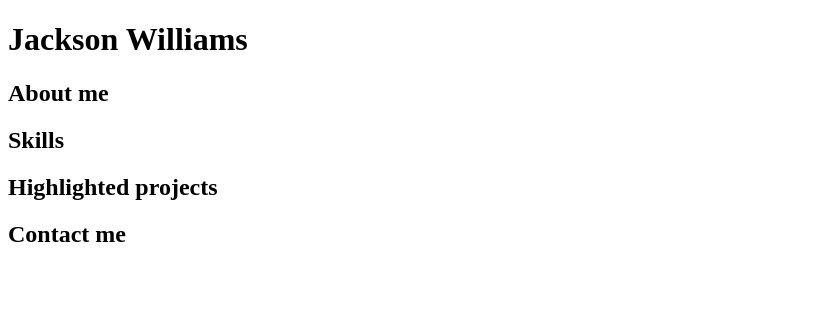
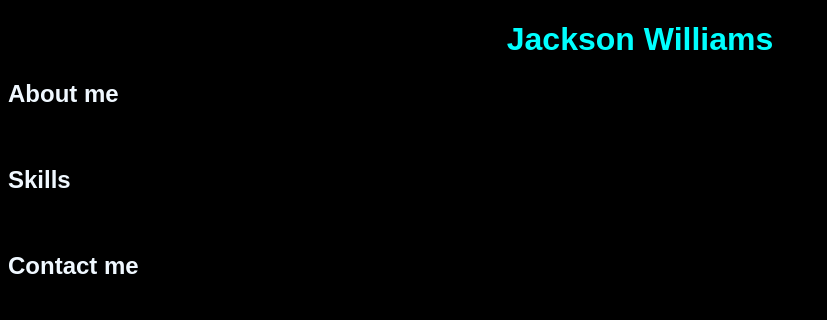
Before and after one commit to CSE-Jackson/CSE-Jackson.github.io, a plain HTML site: page index.html in a window 1280 px wide. Shown: the whole page, without its empty margins (0-827 px from the left). Drawn offline with Linux system fonts and the light colour scheme.

Commit message:
Add files via upload

```diff
--- a/index.html
+++ b/index.html
@@ -2,21 +2,24 @@
 <html>
     <head>
         <title>CSCE 190: Jackson Williams</title>
-        <link rel="stylesheet" href="" />
+        <link rel="stylesheet" href="styles.css" />
     </head>
     <body>
         <h1>Jackson Williams</h1>
 
         <h2>About me</h2>
-    <div class="about"></div>
+        <div class="about">
+        <p>I am a freshman at the University of South Carolina.</p>
+    </div>
 
         <h2>Skills</h2>
-    <div class="skills"></div>
-
-    <h2>Highlighted projects</h2>
-    <div class="projects"></div>
+        <div class="skills">
+        <p>I am a hard and diligent worker.</p>
+    </div>
 
         <h2>Contact me</h2>
-    <div class="contact"></div>
+        <div class="contact">
+        <p>You can contact me by email: jw269@email.sc.edu or johnjacksonwilliams1@gmail.com</p>
+    </div>
     </body>
 </html>
```
Lines whose indentation alone changed are shown as unchanged.
